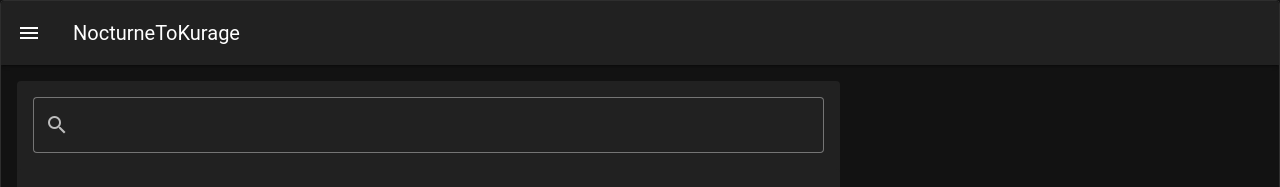
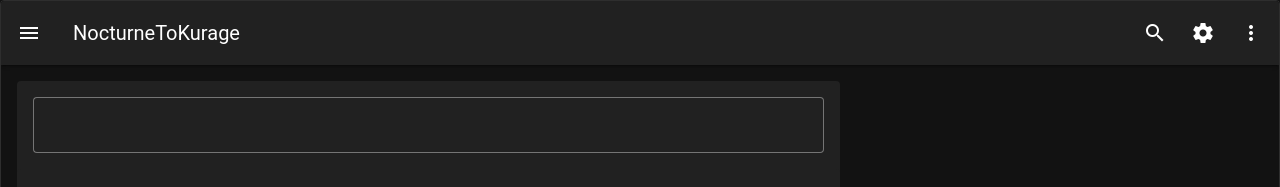
Before and after one commit to pk5ls20/NocturneToKurage, a Vue app: page / in a window 1280 px wide. Shown: the top 187 px of the page. Built offline with nearby package versions, Linux system fonts and the light colour scheme.

Commit message:
[App] Implementation part of navi ui

```diff
--- a/package.json
+++ b/package.json
@@ -32,6 +32,7 @@
     "eslint-plugin-node": "^11.1.0",
     "eslint-plugin-promise": "^6.4.0",
     "eslint-plugin-vue": "^9.27.0",
+    "material-design-icons-iconfont": "^6.7.0",
     "sass": "1.77.6",
     "typescript": "^5.4.2",
     "unplugin-fonts": "^1.1.1",
--- a/src/pages/index.vue
+++ b/src/pages/index.vue
@@ -1,12 +1,26 @@
 <template>
   <v-responsive class="border rounded">
     <v-app>
-      <v-app-bar :elevation="2">
-        <template v-slot:prepend>
-          <v-app-bar-nav-icon></v-app-bar-nav-icon>
-        </template>
-        <v-app-bar-title>NocturneToKurage</v-app-bar-title>
+      <v-app-bar
+        :elevation="2"
+        prominent
+      >
+        <v-app-bar-nav-icon icon=menu variant="text" @click.stop="drawer = !drawer"></v-app-bar-nav-icon>
+        <v-toolbar-title>NocturneToKurage</v-toolbar-title>
+        <v-spacer></v-spacer>
+        <v-btn icon="search" variant="text"></v-btn>
+        <v-btn icon="settings" variant="text"></v-btn>
+        <v-btn icon="more_vert" variant="text"></v-btn>
       </v-app-bar>
+      <v-navigation-drawer
+        v-model="drawer"
+        temporary
+      >
+        <v-list
+          :items="items"
+          @click:select="console.log('click', $event)"
+        ></v-list>
+      </v-navigation-drawer>
       <v-container fluid>
         <v-row>
           <v-col cols="8">
@@ -25,4 +39,14 @@
 <script lang="ts" setup>
 import FlowTable from "@/components/FlowTable.vue";
 import DataDetailView from "@/components/DataDetailView.vue";
+
+import { ref } from 'vue'
+
+const drawer = ref(false)
+const items = ref([
+  {
+    title: 'qwq',
+    value: 'awa',
+  }
+])
 </script>
--- a/src/plugins/vuetify.ts
+++ b/src/plugins/vuetify.ts
@@ -1,19 +1,20 @@
-/**
- * plugins/vuetify.ts
- *
- * Framework documentation: https://vuetifyjs.com`
- */
-
-// Styles
 import '@mdi/font/css/materialdesignicons.css'
+import 'material-design-icons-iconfont/dist/material-design-icons.css'
 import 'vuetify/styles'
-
-// Composables
 import { createVuetify } from 'vuetify'
+import {aliases} from "vuetify/iconsets/fa";
+import {md} from "vuetify/iconsets/md";
 
 // https://vuetifyjs.com/en/introduction/why-vuetify/#feature-guides
 export default createVuetify({
   theme: {
     defaultTheme: 'dark',
   },
+  icons: {
+    defaultSet: 'md',
+    aliases,
+    sets: {
+      md,
+    },
+  },
 })
```
Also changed, not shown: 1 other file (tests, documents, lock files or other folders).
